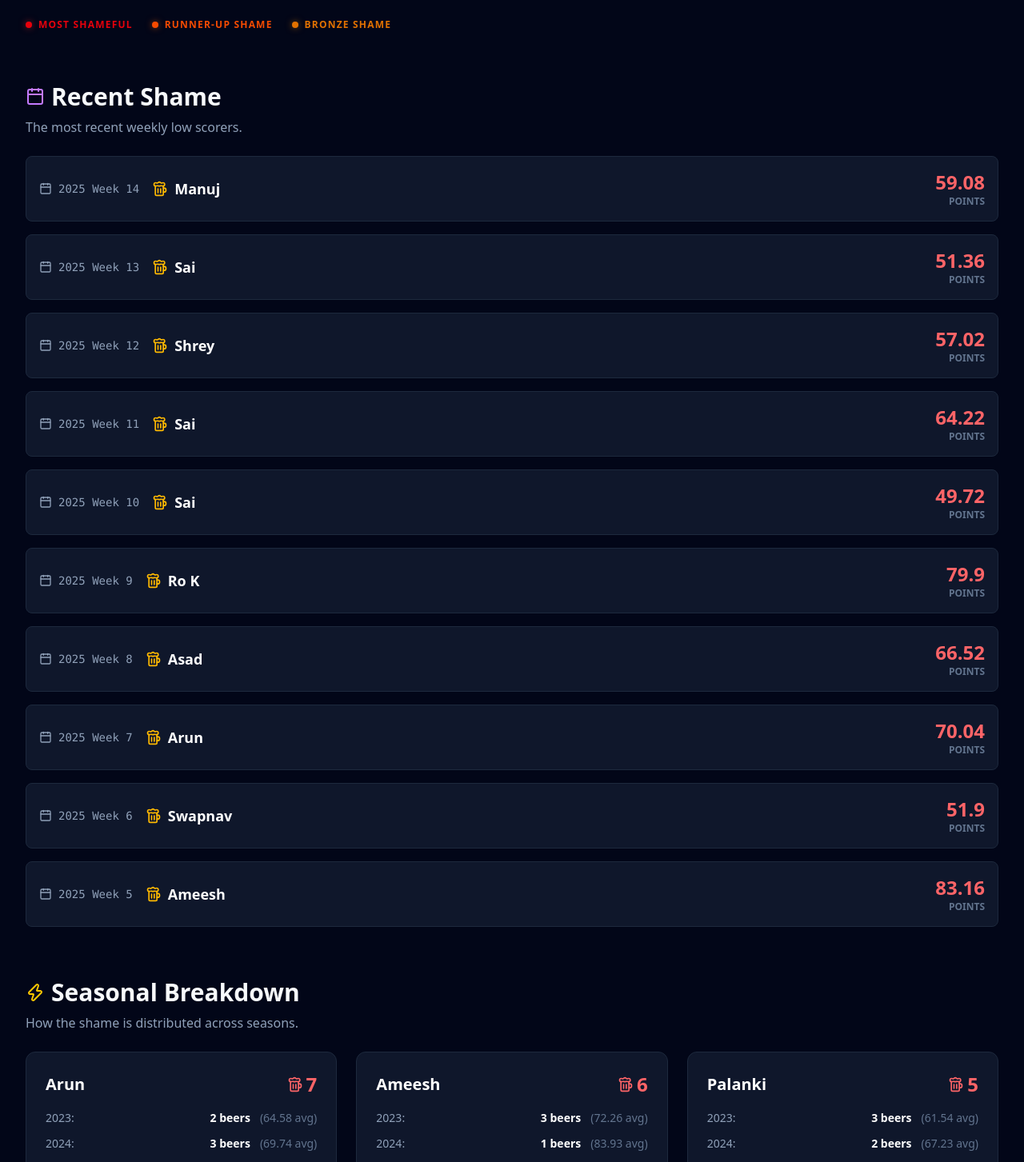
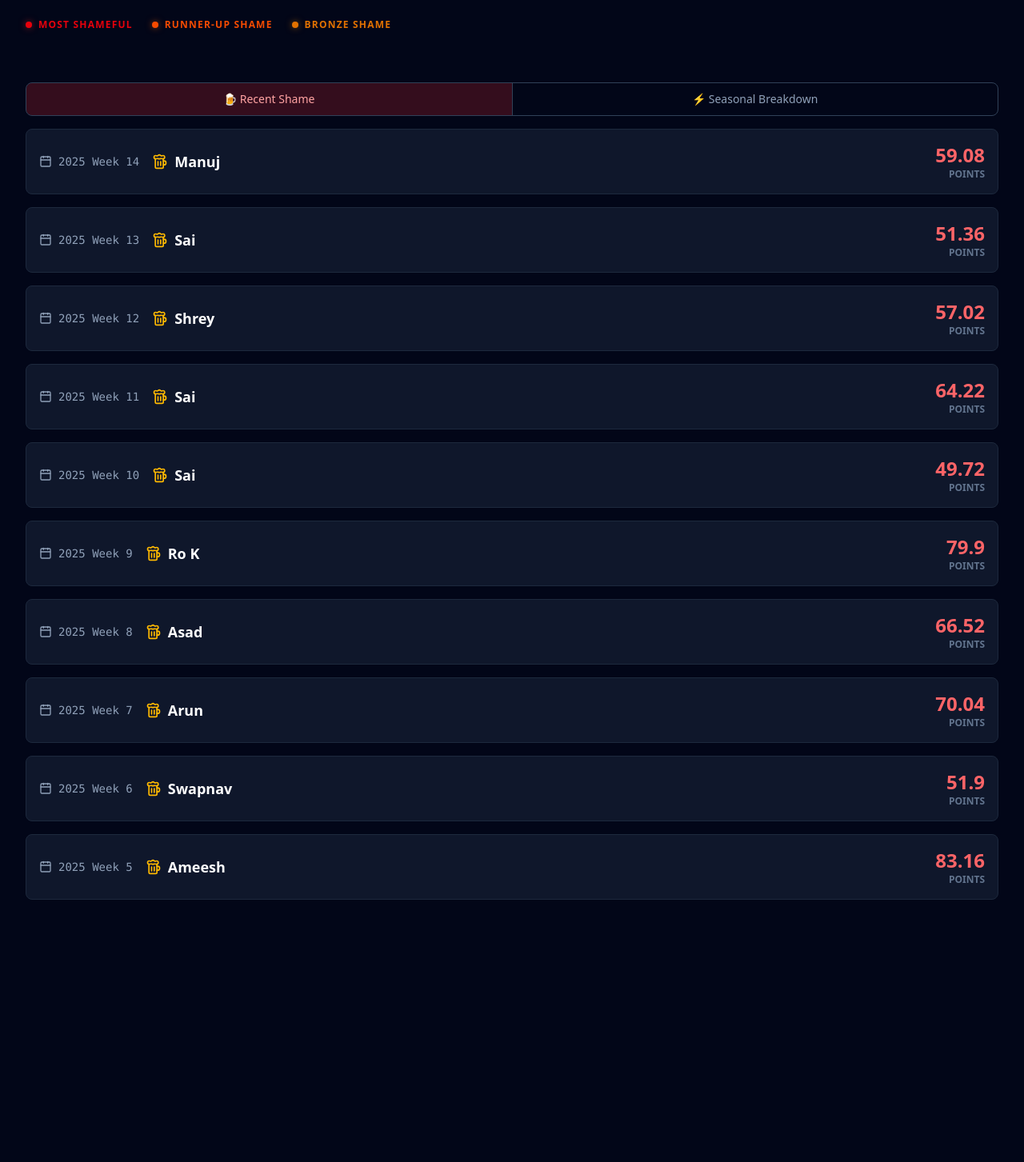
Before and after one commit to sdeka1997/frodd-grads-ffl, a Next.js app: page /shotgun in a window 1280 px wide. Shown: the part 817-2270 px from the top of the page at 80% size. After the commit the page ends 1974 px from the top, so only its background shows below. Built offline with nearby package versions, Linux system fonts and the light colour scheme.

Commit message:
Shotgun & High Roller: combine detail sections into tab toggles
Shotgun: Recent Shame / Seasonal Breakdown tabs
High Roller: Recent Winners / Earnings Breakdown tabs

https://claude.ai/code/session_01AQ77cK27sgCRY872vTgiRe

```diff
--- a/src/app/highroller/page.tsx
+++ b/src/app/highroller/page.tsx
@@ -8,6 +8,8 @@ import { useState, useEffect } from 'react';
 export default function HighRollerPage() {
   const weeklyHighs = getWeeklyHighScores();
   const highRollerStats = getHighRollerStats();
+
+  const [activeTab, setActiveTab] = useState<'winners' | 'breakdown'>('winners');
 
   const [tooltip, setTooltip] = useState<{
     manager: string;
@@ -186,19 +188,36 @@ export default function HighRollerPage() {
         </div>
       </section>
 
-      {/* RECENT WEEKLY HIGHS */}
+      {/* RECENT WINNERS / EARNINGS BREAKDOWN TABS */}
       <section>
-        <div className="mb-6">
-          <h2 className="text-3xl font-bold flex items-center gap-2">
-            <Calendar className="text-purple-400" /> Recent Winners
-          </h2>
-          <p className="text-slate-400 mt-2">
-            The most recent weekly high scorers and their payouts.
-          </p>
+        <div className="mb-4">
+          <div className="flex border border-slate-700 rounded-lg overflow-hidden w-full">
+            <button
+              onClick={() => setActiveTab('winners')}
+              className={`flex-1 px-5 py-2.5 text-sm font-medium transition-colors ${
+                activeTab === 'winners'
+                  ? 'bg-emerald-500/20 text-emerald-300'
+                  : 'text-slate-400 hover:text-slate-200 hover:bg-slate-800'
+              }`}
+            >
+              👑 Recent Winners
+            </button>
+            <button
+              onClick={() => setActiveTab('breakdown')}
+              className={`flex-1 px-5 py-2.5 text-sm font-medium transition-colors border-l border-slate-700 ${
+                activeTab === 'breakdown'
+                  ? 'bg-green-500/20 text-green-300'
+                  : 'text-slate-400 hover:text-slate-200 hover:bg-slate-800'
+              }`}
+            >
+              💰 Earnings Breakdown
+            </button>
+          </div>
         </div>
 
+        {activeTab === 'winners' && (
           <div className="grid gap-4">
-          {weeklyHighs.slice(0, 10).map((high, index) => (
+            {weeklyHighs.slice(0, 10).map((high) => (
               <div
                 key={`${high.year}-${high.week}-${high.manager}`}
                 className="bg-slate-900 border border-slate-800 rounded-lg p-4 flex items-center justify-between hover:bg-slate-800/50 transition-colors"
@@ -220,21 +239,11 @@ export default function HighRollerPage() {
               </div>
             ))}
           </div>
-      </section>
+        )}
 
-      {/* EARNINGS BREAKDOWN */}
-      <section>
-        <div className="mb-6">
-          <h2 className="text-3xl font-bold flex items-center gap-2">
-            <DollarSign className="text-green-400" /> Earnings Breakdown
-          </h2>
-          <p className="text-slate-400 mt-2">
-            How the money is distributed across seasons and managers.
-          </p>
-        </div>
-
+        {activeTab === 'breakdown' && (
           <div className="grid md:grid-cols-2 lg:grid-cols-3 gap-6">
-          {highRollerStats.map((stats, index) => (
+            {highRollerStats.map((stats) => (
               <div key={stats.manager} className="bg-slate-900 border border-slate-800 rounded-xl p-6">
                 <div className="flex items-center justify-between mb-4">
                   <h3 className="text-xl font-bold text-white">{stats.manager}</h3>
@@ -246,7 +255,6 @@ export default function HighRollerPage() {
                     <div className="text-lg font-bold text-green-400">{formatCurrency(stats.totalEarnings)}</div>
                   </div>
                 </div>
-
                 <div className="space-y-3">
                   {Object.entries(stats.seasons).map(([year, seasonStats]) => (
                     <div key={year} className="flex items-center justify-between text-sm">
@@ -262,6 +270,7 @@ export default function HighRollerPage() {
               </div>
             ))}
           </div>
+        )}
       </section>
     </div>
   );
--- a/src/app/shotgun/page.tsx
+++ b/src/app/shotgun/page.tsx
@@ -8,6 +8,7 @@ import { useState, useEffect } from 'react';
 export default function ShotgunPage() {
   const weeklyLows = getWeeklyLowScores();
   const shotgunStats = getShotgunStats();
+  const [activeTab, setActiveTab] = useState<'shame' | 'breakdown'>('shame');
 
   const [tooltip, setTooltip] = useState<{
     manager: string;
@@ -122,19 +123,36 @@ export default function ShotgunPage() {
         </div>
       </section>
 
-      {/* RECENT WEEKLY LOWS */}
+      {/* RECENT SHAME / SEASONAL BREAKDOWN TABS */}
       <section>
-        <div className="mb-6">
-          <h2 className="text-3xl font-bold flex items-center gap-2">
-            <Calendar className="text-purple-400" /> Recent Shame
-          </h2>
-          <p className="text-slate-400 mt-2">
-            The most recent weekly low scorers.
-          </p>
+        <div className="mb-4">
+          <div className="flex border border-slate-700 rounded-lg overflow-hidden w-full">
+            <button
+              onClick={() => setActiveTab('shame')}
+              className={`flex-1 px-5 py-2.5 text-sm font-medium transition-colors ${
+                activeTab === 'shame'
+                  ? 'bg-red-500/20 text-red-300'
+                  : 'text-slate-400 hover:text-slate-200 hover:bg-slate-800'
+              }`}
+            >
+              🍺 Recent Shame
+            </button>
+            <button
+              onClick={() => setActiveTab('breakdown')}
+              className={`flex-1 px-5 py-2.5 text-sm font-medium transition-colors border-l border-slate-700 ${
+                activeTab === 'breakdown'
+                  ? 'bg-amber-500/20 text-amber-300'
+                  : 'text-slate-400 hover:text-slate-200 hover:bg-slate-800'
+              }`}
+            >
+              ⚡ Seasonal Breakdown
+            </button>
+          </div>
         </div>
 
+        {activeTab === 'shame' && (
           <div className="grid gap-4">
-          {weeklyLows.slice(0, 10).map((low, index) => (
+            {weeklyLows.slice(0, 10).map((low) => (
               <div
                 key={`${low.year}-${low.week}-${low.manager}`}
                 className="bg-slate-900 border border-slate-800 rounded-lg p-4 flex items-center justify-between hover:bg-slate-800/50 transition-colors"
@@ -156,21 +174,11 @@ export default function ShotgunPage() {
               </div>
             ))}
           </div>
-      </section>
+        )}
 
-      {/* SEASONAL BREAKDOWN */}
-      <section>
-        <div className="mb-6">
-          <h2 className="text-3xl font-bold flex items-center gap-2">
-            <Zap className="text-yellow-400" /> Seasonal Breakdown
-          </h2>
-          <p className="text-slate-400 mt-2">
-            How the shame is distributed across seasons.
-          </p>
-        </div>
-
+        {activeTab === 'breakdown' && (
           <div className="grid md:grid-cols-2 lg:grid-cols-3 gap-6">
-          {shotgunStats.map((stats, index) => (
+            {shotgunStats.map((stats) => (
               <div key={stats.manager} className="bg-slate-900 border border-slate-800 rounded-xl p-6">
                 <div className="flex items-center justify-between mb-4">
                   <h3 className="text-xl font-bold text-white">{stats.manager}</h3>
@@ -179,7 +187,6 @@ export default function ShotgunPage() {
                     <span className="text-2xl font-bold">{stats.totalShotguns}</span>
                   </div>
                 </div>
-
                 <div className="space-y-3">
                   {Object.entries(stats.seasons).map(([year, seasonStats]) => (
                     <div key={year} className="flex items-center justify-between text-sm">
@@ -194,6 +201,7 @@ export default function ShotgunPage() {
               </div>
             ))}
           </div>
+        )}
       </section>
     </div>
   );
```
Lines whose indentation alone changed are shown as unchanged.
